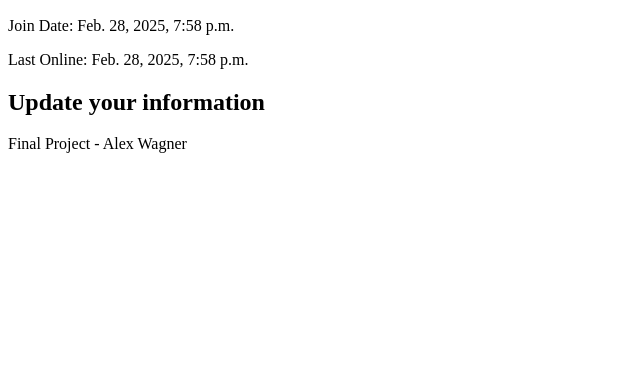
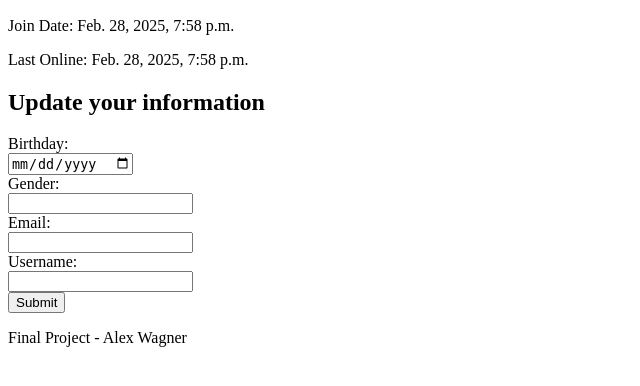
Before and after one commit to alexw144/CSC-VI-Application-Development-II---Final-Project---Video-Game-Tracker-Web-Application, a Django app: page /profile/ in a window 1280 px wide. Shown: the part 357-743 px from the top of the page, without its empty margins (0-640 px from the left). Run offline with Django 5.2, Linux system fonts and the light colour scheme; a user stored in the database is signed in; data comes from the database, SQL or seed files in the repository.

Commit message:
Started working on Profile updating. Added to views, crud.js, gametrackerprofile.html. NOT COMPLETE YET.

```diff
--- a/game_tracker/templates/game_tracker/gametrackerprofile.html
+++ b/game_tracker/templates/game_tracker/gametrackerprofile.html
@@ -19,6 +19,18 @@
         </div>
         <div>
             <h2>Update your information</h2>
+            <form method="post">
+                {% csrf_token %}
+                <label for="bday">Birthday: </label><br>
+                <input type="date" id="bday" name="bday" required><br>
+                <label for="gender">Gender: </label><br>
+                <input type="text" id="gender" name="gender" required><br>
+                <label for="email">Email: </label><br>
+                <input type="text" id="email" name="email" required><br>
+                <label for="usrn">Username: </label><br>
+                <input type="text" id="usrn" name="usrn" required><br>
+                <button id="profile-upd-submit-btn" >Submit</button>
+            </form>
         </div>
     </div>
 </section>
--- a/game_tracker/views.py
+++ b/game_tracker/views.py
@@ -22,18 +22,22 @@ class ProfileDetail(DetailView):
         else:
             Profile.objects.create(user=self.request.user)
             return self.model.objects.get(user=self.request.user)
-"""
+
     def updateProfile(self, request):
         if request.method == 'POST':
+            data = json.loads(request.body)
             profile = self.get_object()
             user = profile.user
-
+            profile.birthday = data.get('birthday', profile.birthday)
+            profile.gender = data.get('gender', profile.gender)
+            user.username = data.get('username', user.username)
+            user.email = data.get('email', user.email)
             user.save()
             profile.save()
             return JsonResponse({'status': 'success'})
         else:
             return JsonResponse({'status': 'error', 'message': 'Invalid request method'}, status=400)
-"""
+
 
 class GameLibraryList(ListView):
     model = ""
```
Also changed, not shown: game_tracker/static/game_tracker/crud.js (+19 -0 lines).
